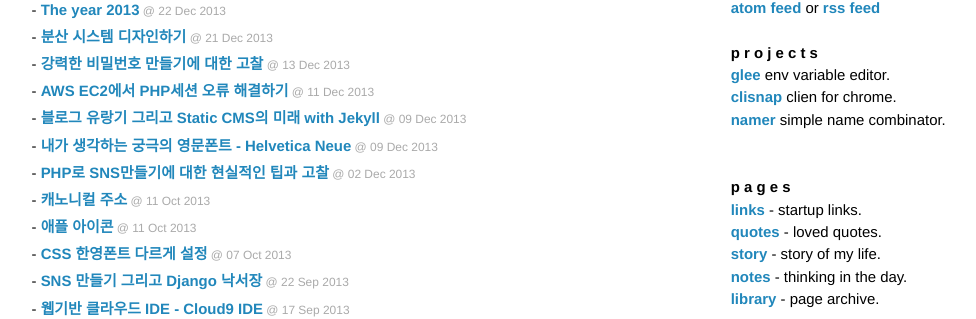
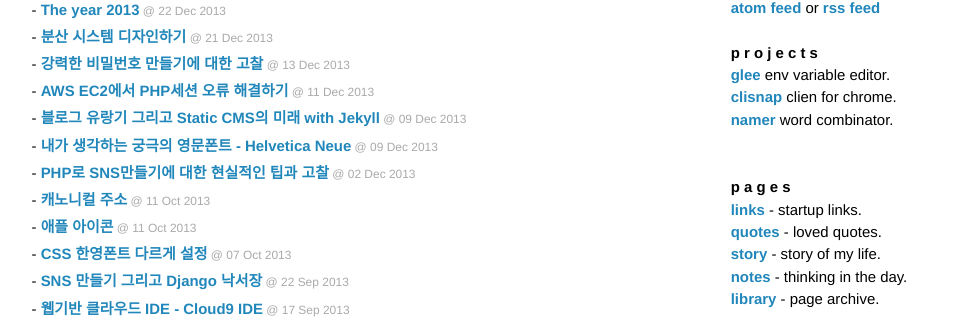
Before and after one commit to Gorski4123/openhiun.github.com, a Jekyll site: the page built from index.html, in a window 1280 px wide and 900 px high, scrolled down 630 px. Shown: the part 149-468 px from the top of the window, without its empty margins (161-1137 px from the left). Built offline with Jekyll 4.4.1, drawn with Linux system fonts in a browser that asks for light colours; Markdown is read by kramdown in place of the engine named in the settings.

Commit message:
Update default.html

```diff
--- a/_layouts/default.html
+++ b/_layouts/default.html
@@ -121,7 +121,7 @@
 <b>p r o j e c t s</b><br />
    <a href="/glee/">glee</a> env variable editor.<br />
    <a href="/clisnap/">clisnap</a> clien for chrome.<br />
-   <a href="/namer/">namer</a> simple name combinator.<br />
+   <a href="/namer/">namer</a> word combinator.<br />
    <br /><br />
 <b>p a g e s</b><br />
 <a href="/links/">links</a> - startup links.<br />
```
